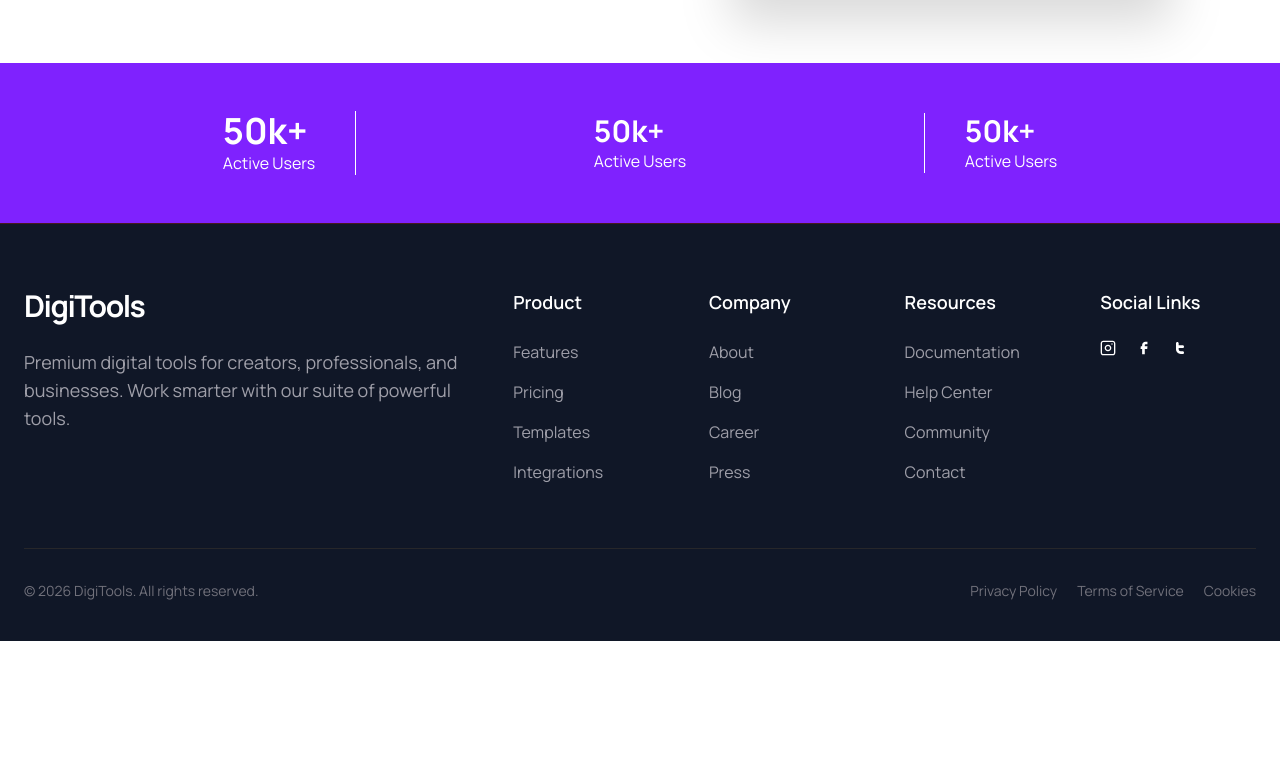
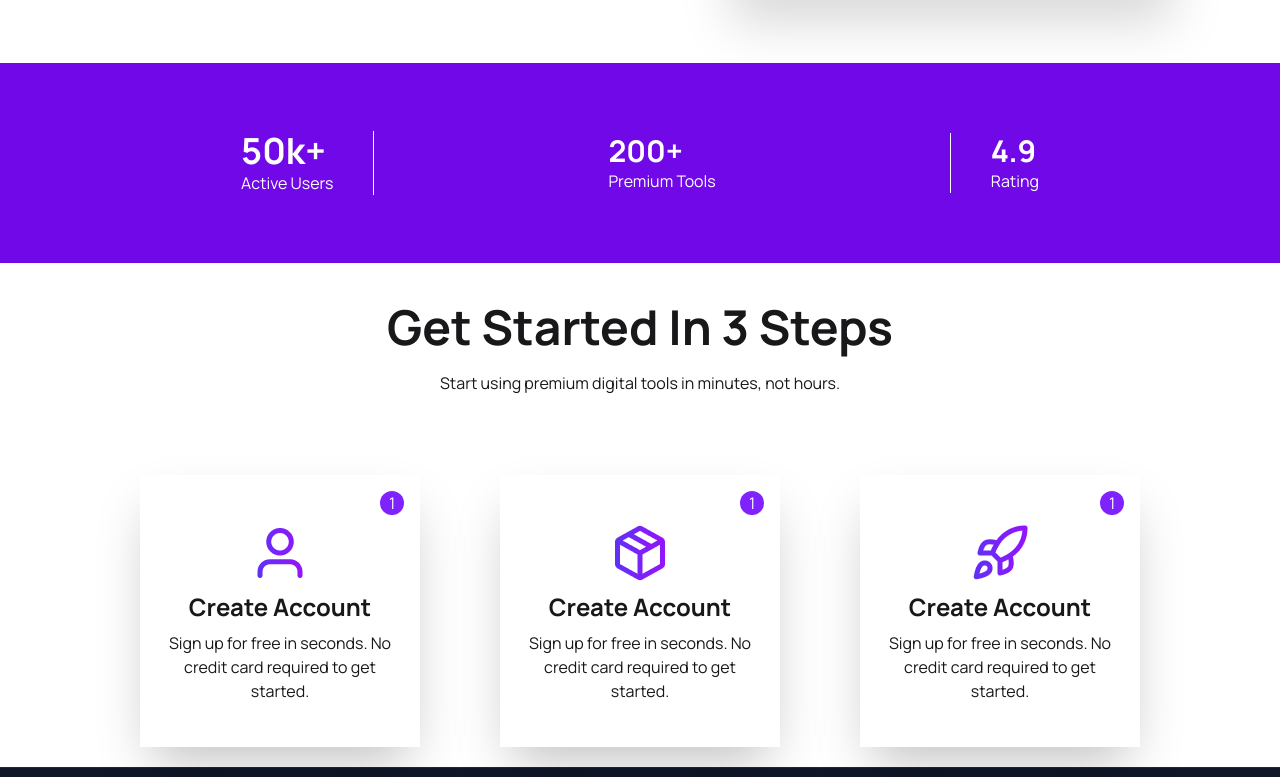
Before and after one commit to Mahadi176/Digitool-Platform, a React (Vite) app: page / in a window 1280 px wide. Shown: the part 683-1460 px from the top of the page. Before the commit the page ends 1324 px from the top, so only its background shows below. Built offline with nearby package versions, Linux system fonts and the light colour scheme.

Commit message:
get started component added

```diff
--- a/src/App.jsx
+++ b/src/App.jsx
@@ -3,6 +3,7 @@ import Navbar from './Components/Navbar'
 import Banner from './Components/Banner'
 import Banner2 from './Components/Banner2'
 import Footer from './Components/Footer'
+import GetStarted from './Components/GetStarted'
 
 function App() {
 
@@ -11,6 +12,7 @@ function App() {
       <Navbar/>
       <Banner/>
       <Banner2/>
+      <GetStarted/>
       <Footer/>
     </>
   )
--- a/src/Components/Banner2.jsx
+++ b/src/Components/Banner2.jsx
@@ -2,19 +2,19 @@ import React from 'react';
 
 const Banner2 = () => {
     return (
-       <div className='bg-violet-600 mx-auto p-2 md:flex justify-center'>
-         <div className=' md:flex items-center justify-around p-10 lg:w-6xl'>
+       <div className='bg-violet-700 mx-auto p-2 md:flex justify-center'>
+         <div className=' md:flex items-center justify-around p-15 lg:w-6xl'>
             <div className='text-white md:border-r border-white pr-10'>
                 <h1 className='text-4xl font-bold'>50k+</h1>
                 <p>Active Users</p>
             </div>
             <div className='text-white'>
-                <h1 className='text-3xl font-bold'>50k+</h1>
-                <p>Active Users</p>
+                <h1 className='text-3xl font-bold'>200+</h1>
+                <p>Premium Tools</p>
             </div>
             <div className='text-white md:border-l border-white pl-10'>
-                <h1 className='text-3xl font-bold'>50k+</h1>
-                <p>Active Users</p>
+                <h1 className='text-3xl font-bold'>4.9</h1>
+                <p>Rating</p>
             </div>
         </div>
        </div>
--- /dev/null
+++ b/src/Components/GetStarted.jsx
@@ -0,0 +1,58 @@
+import React from 'react';
+
+const GetStarted = () => {
+    return (
+        <div className='mx-auto text-center'>
+           <div className='p-10 text-center'>
+             <h1 className='text-5xl font-bold'>Get Started In 3 Steps</h1>
+            <p className='my-5'>Start using premium digital tools in minutes, not hours.</p>
+           </div>
+
+           {/* cards */}
+
+           <div className='md:flex justify-center gap-10'>
+            {/* card-1  */}
+                <div className='max-w-70 p-4 shadow-2xl m-5'>
+            <div className='flex justify-end mb-2'>
+                <h3 className='bg-violet-600 text-white w-6 rounded-full'> 1 </h3>
+            </div>
+            <div className=' flex flex-col items-center mb-7'>
+                    <div className='mb-2'><img src="/src/assets/user.png" alt="" /></div>
+            <div>
+                <h1 className='text-2xl font-bold mb-2'>Create Account</h1>
+                <p>Sign up for free in seconds. No credit card required to get started.</p>
+            </div>
+            </div>
+           </div>
+           {/* card-2  */}
+                <div className=' max-w-70 p-4 shadow-2xl m-5'>
+            <div className='flex justify-end mb-2'>
+                <h3 className='bg-violet-600 text-white w-6  rounded-full'> 1 </h3>
+            </div>
+            <div className=' flex flex-col items-center mb-7'>
+                    <div className='mb-2'><img src="/src/assets/package.png" alt="" /></div>
+            <div>
+                <h1 className='text-2xl font-bold mb-2'>Create Account</h1>
+                <p>Sign up for free in seconds. No credit card required to get started.</p>
+            </div>
+            </div>
+           </div>
+           {/* card -3  */}
+                <div className='max-w-70 p-4 shadow-2xl m-5'>
+            <div className='flex justify-end mb-2'>
+                <h3 className='bg-violet-600 text-white w-6  rounded-full'> 1 </h3>
+            </div>
+            <div className=' flex flex-col items-center mb-7'>
+                    <div className='mb-2'><img src="/src/assets/rocket.png" alt="" /></div>
+            <div>
+                <h1 className='text-2xl font-bold mb-2'>Create Account</h1>
+                <p>Sign up for free in seconds. No credit card required to get started.</p>
+            </div>
+            </div>
+           </div>
+           </div>
+        </div>
+    );
+};
+
+export default GetStarted;
```
